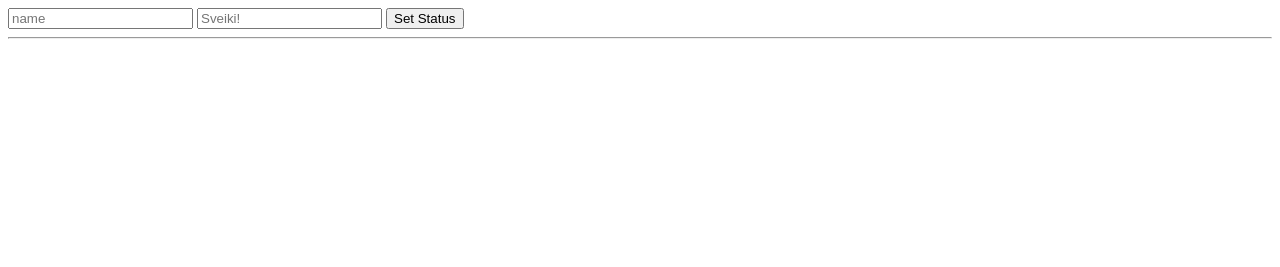
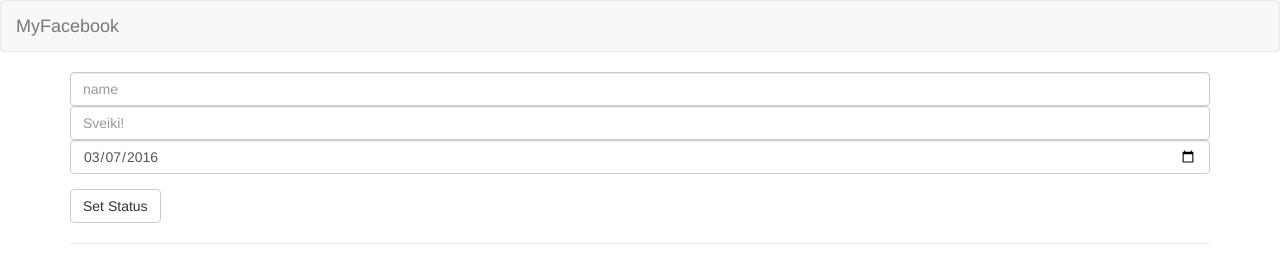
Before and after one commit to kristapsu/app-w2, a plain HTML site: page index.html in a window 1280 px wide. Drawn offline with nearby package versions, Linux system fonts and the light colour scheme.

Commit message:
Final changes to day 6

```diff
--- a/index.html
+++ b/index.html
@@ -1,15 +1,30 @@
+<!DOCTYPE html5>
+
 <html ng-app="firstApp">
   <head>
     <meta charset="utf-8">
     <title>site</title>
     <link rel="stylesheet" href="style.css">
+    <link rel="stylesheet" href="bower_components/bootstrap/dist/css/bootstrap.css">
   </head>
   <body>
+    <nav class="navbar navbar-default">
+        <div class="container-fluid">
+          <div class="navbar-header">
+            <a class="navbar-brand" href="#">MyFacebook</a>
+          </div>
+        </div>
+    </nav>
+
+    <div class="container">
       <form name="statusForm" ng-controller="UserController as userCtrl" ng-submit="userCtrl.setStatus()">
         <!-- required so that user needs to input -->
-      <input type="text" required ng-model="userCtrl.user" placeholder="name">
-      <input type="text" required ng-model="userCtrl.message" placeholder="Sveiki!">
-      <button type="submit">Set Status</button>
+        <div class="form-group">
+          <input class="form-control" type="text" required ng-model="userCtrl.user" placeholder="name">
+          <input class="form-control" type="text" required ng-model="userCtrl.message" placeholder="Sveiki!">
+          <input class="form-control" type="date" ng-model="userCtrl.date" required ng-model="userCtrl.message" placeholder="Sveiki!">
+        </div>
+        <button class="btn btn-default" type="submit">Set Status</button>
       <form>
       <hr>
 
@@ -18,6 +33,8 @@
         <section ng-repeat="status in statusCtrl.statuses">
           <header>
             <h4>{{status.user}}</h4>
+            <!-- add filters "|", just like piping in unix console -->
+            <span>{{status.date | date}}</span>
           </header>
           <br>
           <div>{{status.message}}</div>
@@ -35,6 +52,15 @@
           <hr/>
         </section>
       </article>
+    </div>
+
+
+
+
+
+
+
+
 
     <script src="bower_components/lodash/dist/lodash.js"></script>
     <script src="bower_components/angular/angular.js"></script>
--- a/js/app.js
+++ b/js/app.js
@@ -44,7 +44,8 @@
   function _setStatus(){
     var _newStatus = {
       user: vm.user,
-      message: vm.message
+      message: vm.message,
+      date: vm.date
     };
 
     console.log('Sending user status');
@@ -59,6 +60,7 @@
   function _resetForm(){
     vm.user = '';
     vm.message = '';
+    vm.date = new Date();
   }
 });
 
```
Also changed, not shown: 1 other file. Lines whose indentation alone changed are shown as unchanged.
